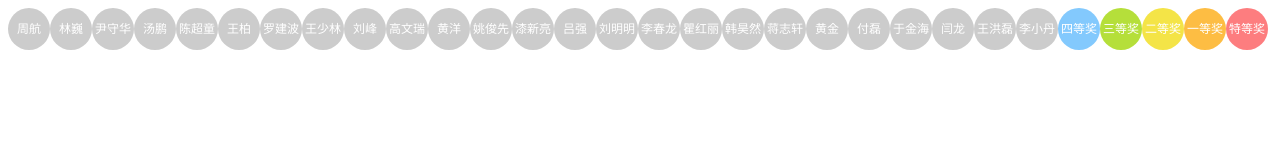
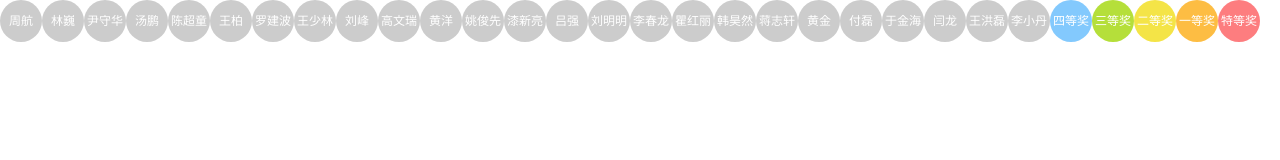
Before and after one commit to huluoyang/demo, a plain HTML site: page bingo/bingo.html in a window 1280 px wide. Drawn offline with nearby package versions, Linux system fonts and the light colour scheme.

Commit message:
Update bingo.html

```diff
--- a/bingo/bingo.html
+++ b/bingo/bingo.html
@@ -5,7 +5,7 @@
 	<title>年会抽奖</title>
 	<meta name="viewport" content="width=device-width, initial-scale=1.0, user-scalable=no">
   <style>
-	#main{margin:0 auto;font-size: 12px;position: relative;}
+	body{margin:0 auto;font-size: 12px;}
 	div{display: inline-block;width: 42px;height: 42px;line-height: 42px;border-radius: 50%;color: white;cursor: pointer;text-align: center;}
 	.red{background: #fd7d7f;}
 	.orange{background: #fdbd43;}
```
